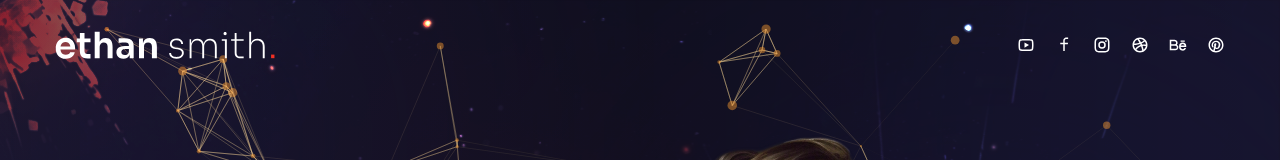
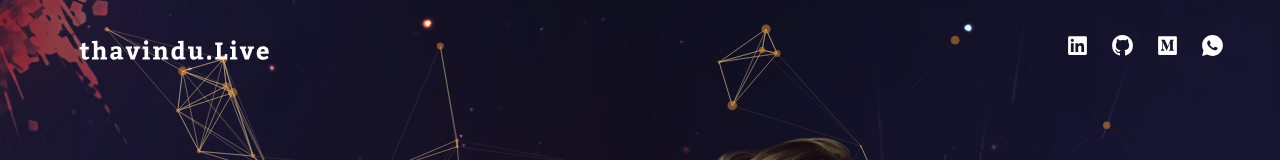
Before and after one commit to IthavinduU/thavindu-live-portfolio, a Next.js app: page / in a window 1280 px wide. Shown: the top 160 px of the page. Built offline with nearby package versions, Linux system fonts and the light colour scheme.

Commit message:
Logo SVG added

```diff
--- a/components/Header.js
+++ b/components/Header.js
@@ -17,7 +17,7 @@ const Header = () => {
             <Image
               src={'/logo.svg'}
               width={220}
-              height={48}
+              height={86}
               alt=''
               priority={true}
             />
--- a/components/Socials.js
+++ b/components/Socials.js
@@ -1,36 +1,48 @@
 // links
-import Link from 'next/link';
+import Link from "next/link";
 
 // icons
 import {
-  RiYoutubeLine,
-  RiInstagramLine,
-  RiFacebookLine,
-  RiDribbbleLine,
-  RiBehanceLine,
-  RiPinterestLine,
-} from 'react-icons/ri';
+  RiLinkedinBoxFill,
+  RiGithubFill,
+  RiMediumFill,
+  RiWhatsappFill,
+} from "react-icons/ri";
 
 const Socials = () => {
   return (
-    <div className='flex items-center gap-x-5 text-lg'>
-      <Link href={''} className='hover:text-accent transition-all duration-300'>
-        <RiYoutubeLine />
+    <div className="flex items-center gap-x-5 text-[25px]">
+      <Link
+        href={"https://www.linkedin.com/in/thavinduliyanage/"}
+        target="_blank"
+        rel="noopener noreferrer"
+        className="hover:text-accent transition-all duration-300"
+      >
+        <RiLinkedinBoxFill />
       </Link>
-      <Link href={''} className='hover:text-accent transition-all duration-300'>
-        <RiFacebookLine />
+      <Link
+        href={"https://github.com/IthavinduU"}
+        target="_blank"
+        rel="noopener noreferrer"
+        className="hover:text-accent transition-all duration-300"
+      >
+        <RiGithubFill />
       </Link>
-      <Link href={''} className='hover:text-accent transition-all duration-300'>
-        <RiInstagramLine />
+      <Link
+        href={"https://medium.com/@thavindul"}
+        target="_blank"
+        rel="noopener noreferrer"
+        className="hover:text-accent transition-all duration-300"
+      >
+        <RiMediumFill />
       </Link>
-      <Link href={''} className='hover:text-accent transition-all duration-300'>
-        <RiDribbbleLine />
-      </Link>
-      <Link href={''} className='hover:text-accent transition-all duration-300'>
-        <RiBehanceLine />
-      </Link>
-      <Link href={''} className='hover:text-accent transition-all duration-300'>
-        <RiPinterestLine />
+      <Link
+        href={"https://wa.me/+94779691729"}
+        target="_blank"
+        rel="noopener noreferrer"
+        className="hover:text-accent transition-all duration-300"
+      >
+        <RiWhatsappFill />
       </Link>
     </div>
   );
--- a/pages/contact/index.js
+++ b/pages/contact/index.js
@@ -43,7 +43,7 @@ const Contact = () => {
             <textarea placeholder='message' className='textarea'></textarea>
             <button className='btn rounded-full border border-white/50 max-w-[170px] px-8 transition-all duration-300 flex items-center justify-center overflow-hidden hover:border-accent group'>
               <span className='group-hover:-translate-y-[120%] group-hover:opacity-0 transition-all duration-500'>
-                Let's talk
+               Yo! Let's talk
               </span>
               <BsArrowRight className='-translate-y-[120%] opacity-0 group-hover:flex group-hover:-translate-y-0 group-hover:opacity-100 transition-all duration-300 absolute text-[22px]' />
             </button>
```
Also changed, not shown: pages/index.js (+15 -18 lines), public/logo.svg.
